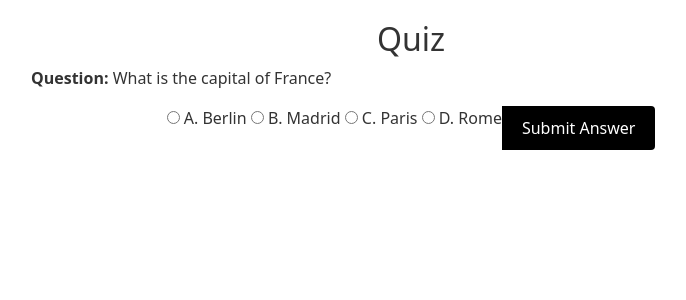
After one commit to DoubleTrio/finance_literacy_app, a Flask app: template templates/pages/investment_basics_q.html in a window 1280 px wide. The commit adds this page. Shown: the top 300 px of the page, without its empty margins (229-915 px from the left). Run offline with Flask 3, Linux system fonts and the light colour scheme; the template is opened without the code that fills it, so the values that code supplies are empty; some libraries are stand-ins or nearby versions.

Commit message:
added dummy question for investment page and updated format of all questions

```diff
--- a/templates/pages/career_planning_q.html
+++ b/templates/pages/career_planning_q.html
@@ -33,6 +33,7 @@
         <input type="hidden" name="cAns" value="C">
 
         <!-- Submit button -->
+        <br />
         <div class="submit-btn">
             <button type="submit">Submit Answer</button>
         </div>
--- a/templates/pages/comparing_jobs_q.html
+++ b/templates/pages/comparing_jobs_q.html
@@ -33,6 +33,7 @@
         <input type="hidden" name="cAns" value="C">
 
         <!-- Submit button -->
+        <br />
         <div class="submit-btn">
             <button type="submit">Submit Answer</button>
         </div>
--- /dev/null
+++ b/templates/pages/investment_basics_q.html
@@ -0,0 +1,43 @@
+{% extends "base.html" %}
+
+{% block body %}
+<div class="container">
+    <h2>Quiz</h2>
+
+    <!-- Question section -->
+    <div class="question">
+        <p><strong>Question:</strong> What is the capital of France?</p>
+    </div>
+
+    <!-- Answer options -->
+    <form action="/submit-answer" method="POST">
+        <div class="answers">
+            <label>
+                <input type="radio" name="answer" value="A">
+                A. Berlin
+            </label>
+            <label>
+                <input type="radio" name="answer" value="B">
+                B. Madrid
+            </label>
+            <label>
+                <input type="radio" name="answer" value="C">
+                C. Paris
+            </label>
+            <label>
+                <input type="radio" name="answer" value="D">
+                D. Rome
+            </label>
+        </div>
+
+        <input type="hidden" name="cAns" value="C">
+
+        <!-- Submit button -->
+        <br />
+        <div class="submit-btn">
+            <button type="submit">Submit Answer</button>
+        </div>
+    </form>
+</div>
+
+{% endblock %}
--- a/templates/pages/taxes_q.html
+++ b/templates/pages/taxes_q.html
@@ -33,6 +33,7 @@
         <input type="hidden" name="cAns" value="C">
 
         <!-- Submit button -->
+        <br />
         <div class="submit-btn">
             <button type="submit">Submit Answer</button>
         </div>
```
